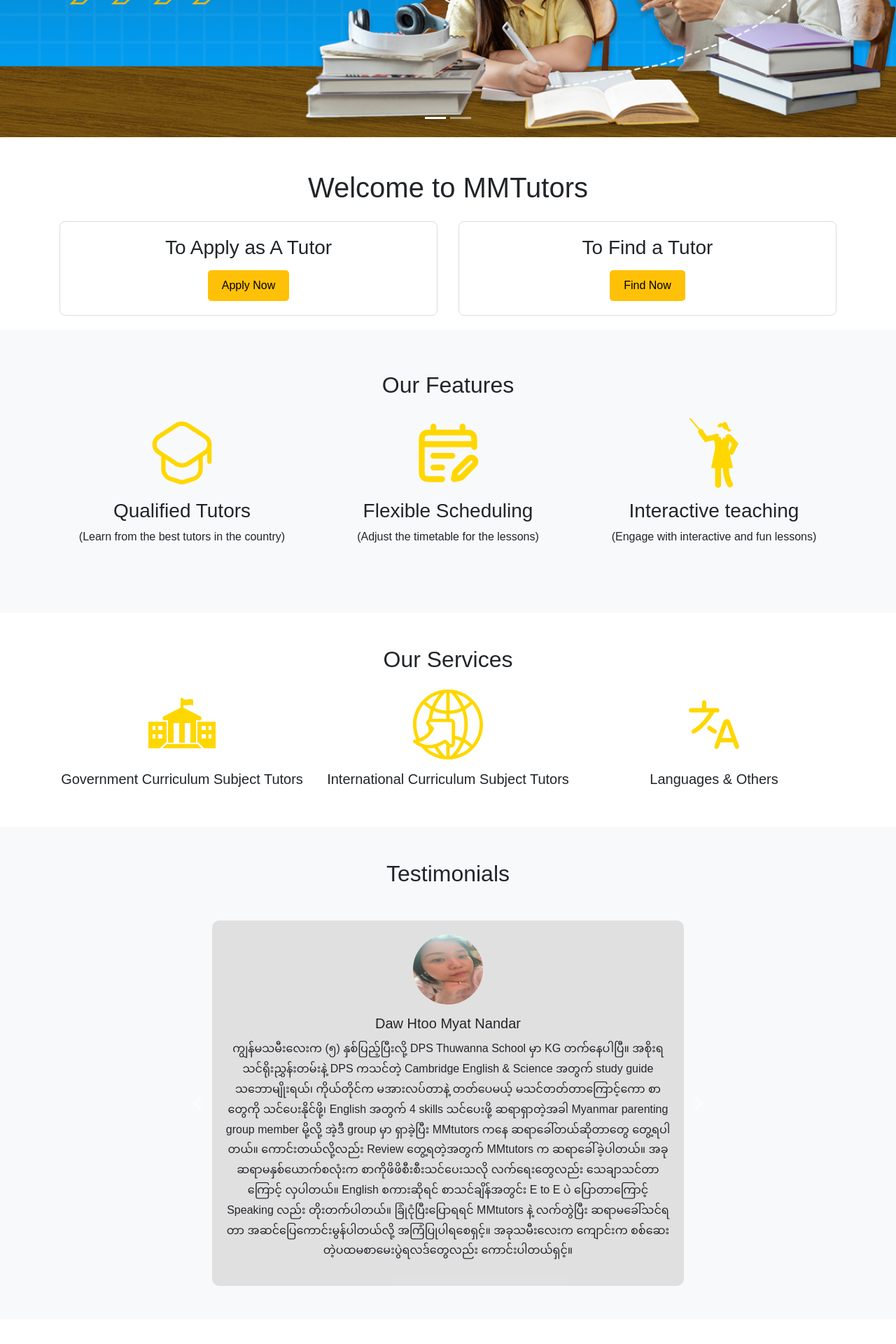
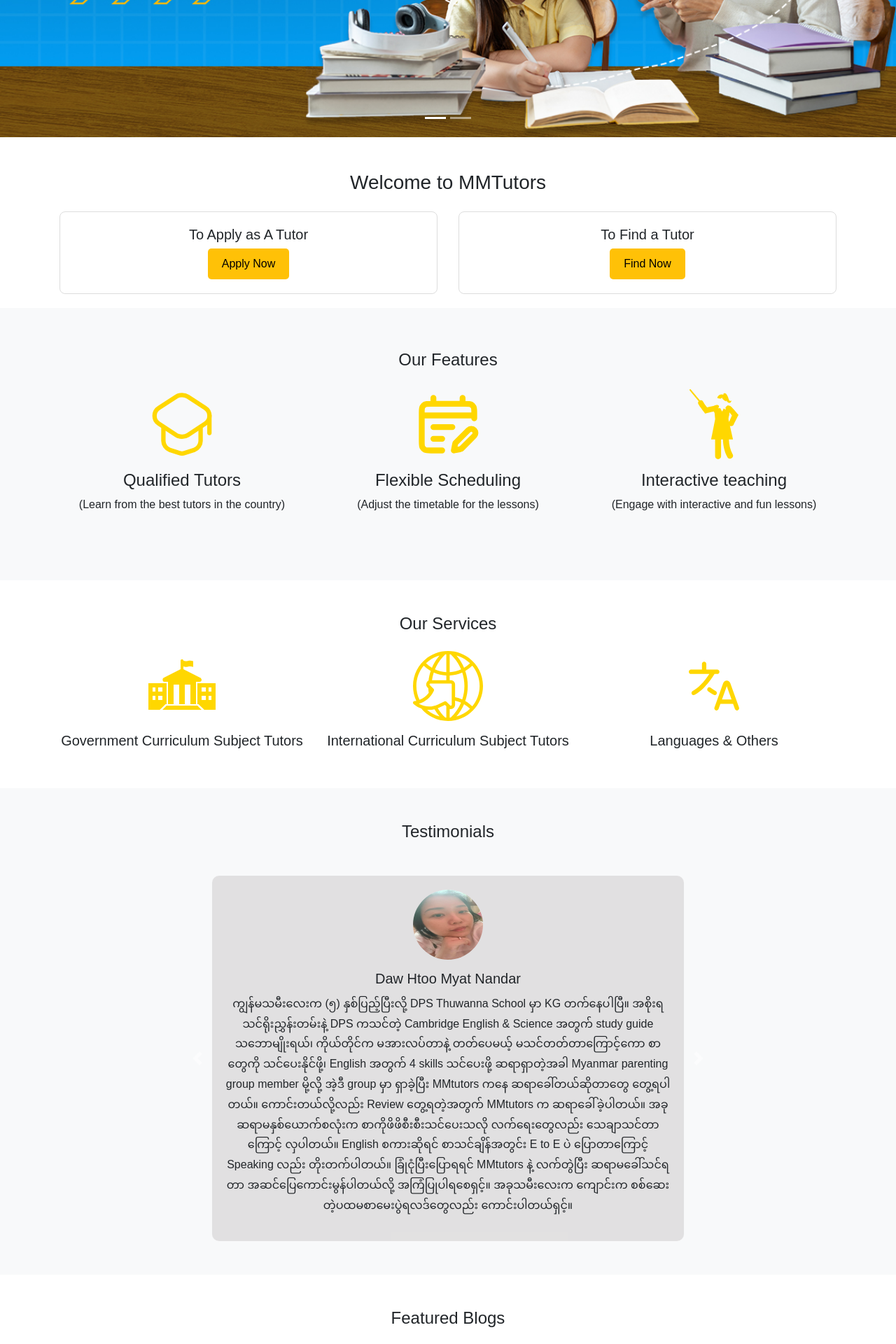
Before and after one commit to pirsondu/mmtutors_website, a Django app: page / in a window 1280 px wide. Shown: the part 584-2504 px from the top of the page at 70% size. Run offline with Django 5.2, Linux system fonts and the light colour scheme; data comes from the database, SQL or seed files in the repository; some libraries are stand-ins or nearby versions.

Commit message:
ui issue fixing

```diff
--- a/website/templates/index.html
+++ b/website/templates/index.html
@@ -38,10 +38,10 @@
 <div class="container mt-5">
     {% if request.COOKIES.lang == "MM" %}
 
-    <h2 class="text-center mb-4"> MMTutors မှ ကြိုဆိုပါတယ်။ </h2>
+    <h4 class="text-center mb-4"> MMTutors မှ ကြိုဆိုပါတယ်။ </h4>
     {% else %}
 
-    <h1 class="text-center mb-4">Welcome to MMTutors </h1>
+    <h3 class="text-center mb-4">Welcome to MMTutors </h3>
     {% endif %}
 
 
@@ -50,7 +50,7 @@
     <!-- Academic & Other Subjects Tutor Option -->
     <div class="col-md-6">
       <div class="tutor-option">
-        <h3>To Apply as A Tutor</h3>
+        <h5>To Apply as A Tutor</h5>
         <a href="{% url 'tutor_registration' %}">
           <button class="apply-btn">Apply Now</button>
         </a>
@@ -60,7 +60,7 @@
     <!-- Language Tutor Option -->
     <div class="col-md-6">
       <div class="tutor-option">
-        <h3>To Find a Tutor</h3>
+        <h5>To Find a Tutor</h5>
         <a href="{% url 'parents_tutors' %}">
           <button class="apply-btn">Find Now</button>
         </a>
@@ -72,13 +72,13 @@
 <!-- Our Features -->
 <section id="features" class="features bg-light">
   <div class="container">
-    <h2 class="text-center"> {% if request.COOKIES.lang == "MM" %} {{ features.mm.header }} {% else %} {{ features.en.header }} {% endif %} </h2>
+    <h4 class="text-center"> {% if request.COOKIES.lang == "MM" %} {{ features.mm.header }} {% else %} {{ features.en.header }} {% endif %} </h4>
     <div class="row">
       <div class="col-md-4 feature">
         <div class="icon mb-3">
           {% include 'icons/tutors.html' %}
         </div>
-        {% if request.COOKIES.lang == "MM" %} <h4>{{ features.mm.topic1.header }}</h4> {% else %} <h3>{{ features.en.topic1.header }} {% endif %}</h3>
+        {% if request.COOKIES.lang == "MM" %} <h5>{{ features.mm.topic1.header }}</h5> {% else %} <h4>{{ features.en.topic1.header }} {% endif %}</h4>
         <p>
           {% if request.COOKIES.lang == "MM" %}
           {{ features.mm.topic1.body }}
@@ -91,7 +91,7 @@
         <div class="icon mb-3">
           {% include 'icons/calendar.html' %}
         </div>
-        {% if request.COOKIES.lang == "MM" %} <h4>{{ features.mm.topic2.header }}</h4> {% else %} <h3>{{ features.en.topic2.header }} {% endif %}</h3>
+        {% if request.COOKIES.lang == "MM" %} <h5>{{ features.mm.topic2.header }}</h5> {% else %} <h4>{{ features.en.topic2.header }} {% endif %}</h4>
         <p>
           {% if request.COOKIES.lang == "MM" %}
           {{ features.mm.topic2.body }}
@@ -104,7 +104,7 @@
         <div class="icon mb-3">
           {% include 'icons/interactive.html' %}
         </div>
-        {% if request.COOKIES.lang == "MM" %} <h4>{{ features.mm.topic3.header }}</h4> {% else %} <h3> {{ features.en.topic3.header }} </h3>{% endif %}
+        {% if request.COOKIES.lang == "MM" %} <h5>{{ features.mm.topic3.header }}</h5> {% else %} <h4> {{ features.en.topic3.header }} </h4>{% endif %}
         <p>
           {% if request.COOKIES.lang == "MM" %}
           {{ features.mm.topic3.body }}
@@ -119,7 +119,7 @@
 {% comment %}End of Our Features{% endcomment %}
 {% comment %}Start of Our Services{% endcomment %}
 <section class="container text-center my-5">
-  <h2 class="text-center mb-4"> {% if request.COOKIES.lang == "MM" %} {{ services.mm.header }} {% else %} {{ services.en.header }} {% endif %} </h2>
+  <h4 class="text-center mb-4"> {% if request.COOKIES.lang == "MM" %} {{ services.mm.header }} {% else %} {{ services.en.header }} {% endif %} </h4>
 
   <div class="row">
     <div class="col-md-4 service">
@@ -151,9 +151,9 @@
 
   <div class="row">
     <div class="col-md-8 offset-md-2">
-      <h2 class="text-center mb-5">
+      <h4 class="text-center mb-5">
         {% if request.COOKIES.lang == "MM" %} အသုံးပြုသူတို့ရဲ့ စကားသံ {% else %} Testimonials {% endif %}
-      </h2>
+      </h4>
 
       <div id="testimonialCarousel" class="carousel slide testimonial-carousel" data-ride="carousel">
         <div class="carousel-inner">
@@ -196,7 +196,7 @@
 
 {% comment %}Start of Featured Blogs{% endcomment %}
 <section class="container my-5">
-  <h2 class="text-center mb-4">Featured Blogs</h2>
+  <h4 class="text-center mb-4">Featured Blogs</h4>
   <div class="row">
     {% for post in featuredPosts %}
     {% include 'components/blog.html' %}
@@ -207,7 +207,7 @@
 
 <section id="events" class="py-5 bg-light">
   <div class="container">
-    <h2 class="text-center">Upcoming Events</h2>
+    <h4 class="text-center">Upcoming Events</h4>
     <div class="row mt-3">
       <!-- Event 1 -->
       {% for event in upcomingEvents %}
@@ -222,18 +222,18 @@
 </section>
 
 <div class="container mt-5">
-  <h2 class="text-center mb-4">Contact Us</h2>
+  <h4 class="text-center mb-4">Contact Us</h4>
 
   <div class="row">
     <!-- Address & Phone -->
     <div class="col-md-6 mb-4">
-      <h4>Our Office</h4>
+      <h5>Our Office</h5>
       <p><strong>Address:</strong> Building (4), Room (102), Thanthumar Road, 24th Ward, Thingangyun Township, Yangon
       </p>
       <p><strong>Phone:</strong> +959 790 108 000</p>
       <p><strong>Email:</strong> <a href="mailto:support@mmtutors.com">support@mmtutors.com</a></p>
 
-      <h4 class="mt-4">Follow Us</h4>
+      <h5 class="mt-4">Follow Us</h5>
       <a href="https://www.facebook.com/mmtutorseducation" class="me-3" target="_blank">
         <i class="bi bi-facebook"></i> Facebook
       </a>
@@ -241,7 +241,7 @@
 
     <!-- Google Map -->
     <div class="col-md-6 mb-4">
-      <h4>Find Us on Google Map</h4>
+      <h5>Find Us on Google Map</h5>
       <div class="embed-responsive embed-responsive-16by9">
         <iframe
           src="https://www.google.com/maps/embed?pb=!1m14!1m8!1m3!1d954.79137431748!2d96.19828135565423!3d16.81814395423141!3m2!1i1024!2i768!4f13.1!3m3!1m2!1s0x30c1ed71fab3d507%3A0x9a1fb7c38b4213c6!2sMMtutors!5e0!3m2!1sen!2sau!4v1727577436790!5m2!1sen!2sau"
--- a/website/templates/parents/faq.html
+++ b/website/templates/parents/faq.html
@@ -1,11 +1,9 @@
 {% extends 'base/layout.html' %}
 
 {% block body %}
-  <section class="container mt-5 pt-5 mb-5">
-    <h1 class="text-center mb-4">Parent FAQ</h1>
+  <section class="container mt-5 mb-5">
+    <h3 class="text-center mb-4">Parent FAQ</h3>
     <div class="accordion" id="faqAccordion">
-
-
       {% for question in questions %}
         <div class="card">
           <div class="card-header" id="headingOne">
--- a/website/templates/parents/tutors.html
+++ b/website/templates/parents/tutors.html
@@ -1,8 +1,8 @@
 {% extends 'base/layout.html' %}
 {% load static %}
 {% block body %}
-<div class="container mt-5 pt-5 mb-5">
-  <h1>Find a Tutor</h1>
+<div class="container mt-5 mb-5">
+  <h3 class="mb-4">Find a Tutor</h3>
   <form action="{% url 'parents_tutors' %}" method="POST">
     {% csrf_token %}
     <!-- Student Information -->
--- a/website/templates/tutors/events.html
+++ b/website/templates/tutors/events.html
@@ -5,7 +5,7 @@
   <div class="container">
     <div class="row">
       <div class="col-lg-8 mx-auto text-center">
-        <h2 class="mb-4">Upcoming Events</h2>
+        <h3 class="mb-4">Upcoming Events</h3>
         <p class="lead mb-5">Register for upcoming events by filling the form below:</p>
       </div>
     </div>
--- a/website/templates/tutors/faq.html
+++ b/website/templates/tutors/faq.html
@@ -1,8 +1,8 @@
 {% extends 'base/layout.html' %}
 
 {% block body %}
-  <section class="container mt-5 pt-5 mb-5">
-    <h1 class="text-center mb-4">Tutor FAQ</h1>
+  <section class="container mt-5 mb-5">
+    <h3 class="text-center mb-4">Tutor FAQ</h3>
     <div class="accordion" id="faqAccordion">
       {% for question in questions %}
         <div class="card">
--- a/website/templates/tutors/registration.html
+++ b/website/templates/tutors/registration.html
@@ -2,13 +2,13 @@
 
 {% block body %}
 <div class="container mt-5">
-  <h1 class="text-center mb-4">Tutor Registration</h1>
+  <h3 class="text-center mb-4">Tutor Registration</h3>
 
   <div class="row">
     <!-- Academic & Other Subjects Tutor Option -->
     <div class="col-md-6">
       <div class="tutor-option">
-        <h3>Academic Tutor Application</h3>
+        <h5>Academic Tutor Application</h5>
         <p>Apply to become a tutor for academic and other general subjects.</p>
         <a href="https://forms.gle/U3fRfhvMc1Lq28776">
           <button class="apply-btn">Apply Now</button>
@@ -19,7 +19,7 @@
     <!-- Language Tutor Option -->
     <div class="col-md-6">
       <div class="tutor-option">
-        <h3>Language Tutor Application</h3>
+        <h5>Language Tutor Application</h5>
         <p>Apply to become a tutor for language teaching and learning.</p>
         <a href="https://docs.google.com/forms/d/e/1FAIpQLSdJ2xAptZqve7rKOnHm5QcImG0nUgkq57XcUBqoVZLfAzUfTg/viewform">
           <button class="apply-btn">Apply Now</button>
```
Also changed, not shown: website/templates/about.html (+4 -4 lines), website/templates/privacy.html (+8 -11 lines), website/templates/tutors/terms.html (+11 -11 lines).
